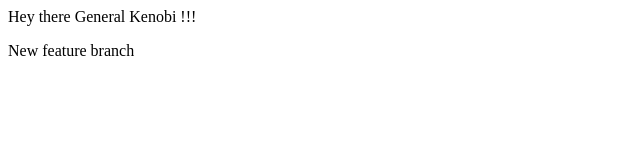
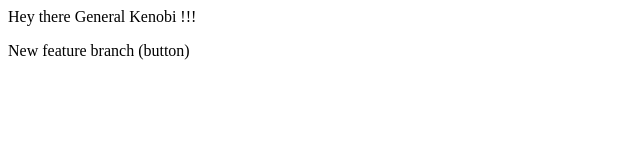
Before and after one commit to CODER-is-BACK/LocalRepo, a plain HTML site: page index.html in a window 1280 px wide. Shown: the full height of the page, 0-640 px from the left. Drawn offline with Linux system fonts and the light colour scheme.

Commit message:
Added button

```diff
--- a/index.html
+++ b/index.html
@@ -1,2 +1,2 @@
 <p>Hey there General Kenobi !!!</p>
-<p>New feature branch</p>
+<p>New feature branch (button)</p>
```
